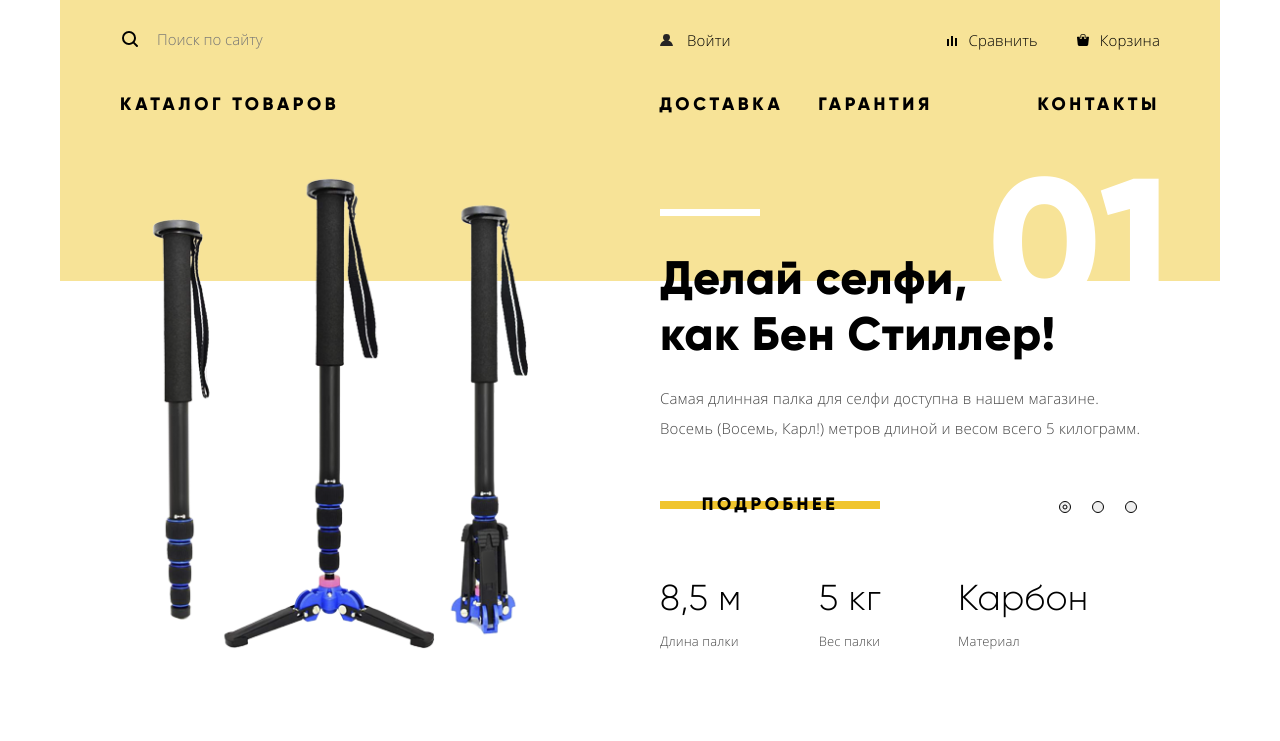
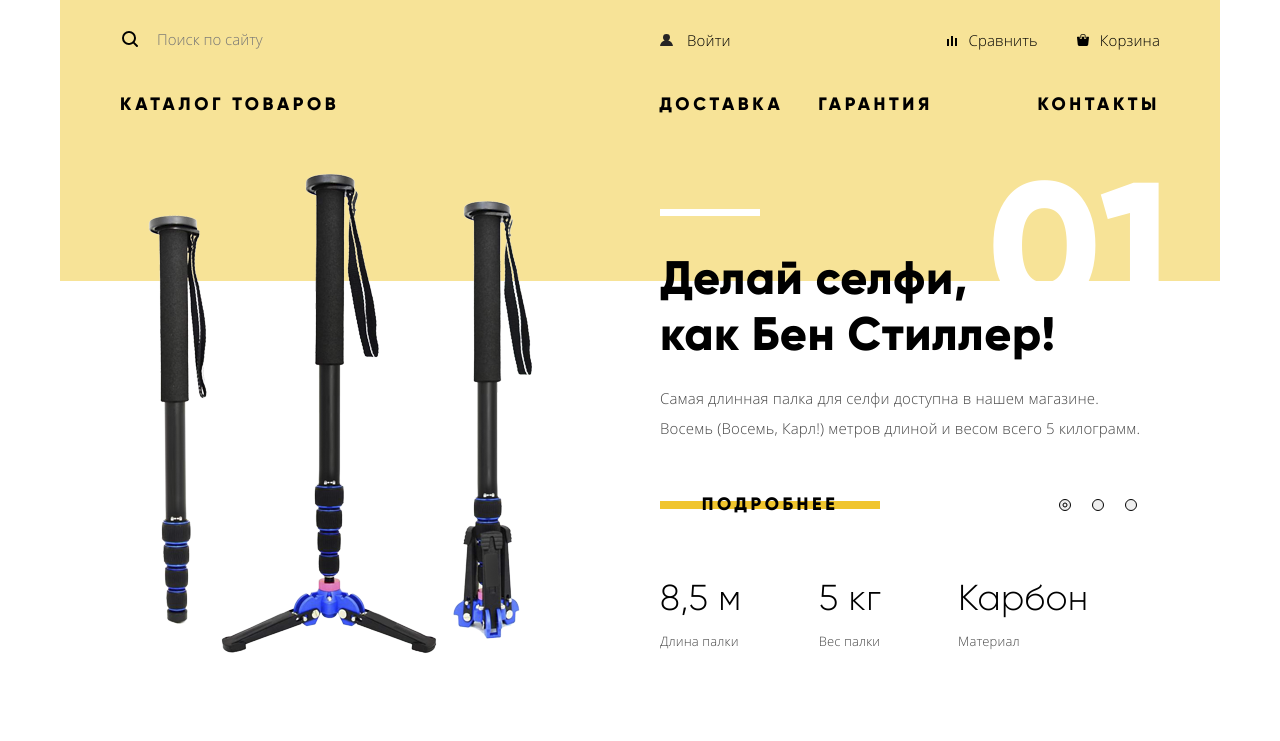
Before and after one commit to Macspark/882763-device-27, a plain HTML site: page index.html in a window 1280 px wide. Shown: the part 59-800 px from the top of the page. Drawn offline with Linux system fonts and the light colour scheme.

Commit message:
Update style.css

```diff
--- a/css/style.css
+++ b/css/style.css
@@ -372,7 +372,8 @@ a {
 
 .slider__img img {
   padding-bottom: 10px;
-  object-fit: contain;
+  max-width: 100%;
+  height: auto;
 }
 
 .slider__desc {
@@ -383,7 +384,7 @@ a {
 .slider__number {
   position: absolute;
   right: 47px;
-  top: -194px;
+  top: -190px;
 
   font-family: "Gilroy", "Arial", sans-serif;
   font-size: 179px;
@@ -480,13 +481,17 @@ a {
 
 .slider__controls {
   position: absolute;
-  bottom: 146px;
+  bottom: 156px;
   right: 83px;
   padding: 0;
 
   display: flex;
   flex-direction: reverse;
   list-style: none;
+}
+
+.slider__controls li {
+  font-size: 0;
 }
 
 .slider__switcher {
@@ -496,8 +501,6 @@ a {
   width: 12px;
   height: 12px;
   box-sizing: border-box;
-
-  font-size: 0;
 
   outline: none;
   border: 1px solid #000000;
```
